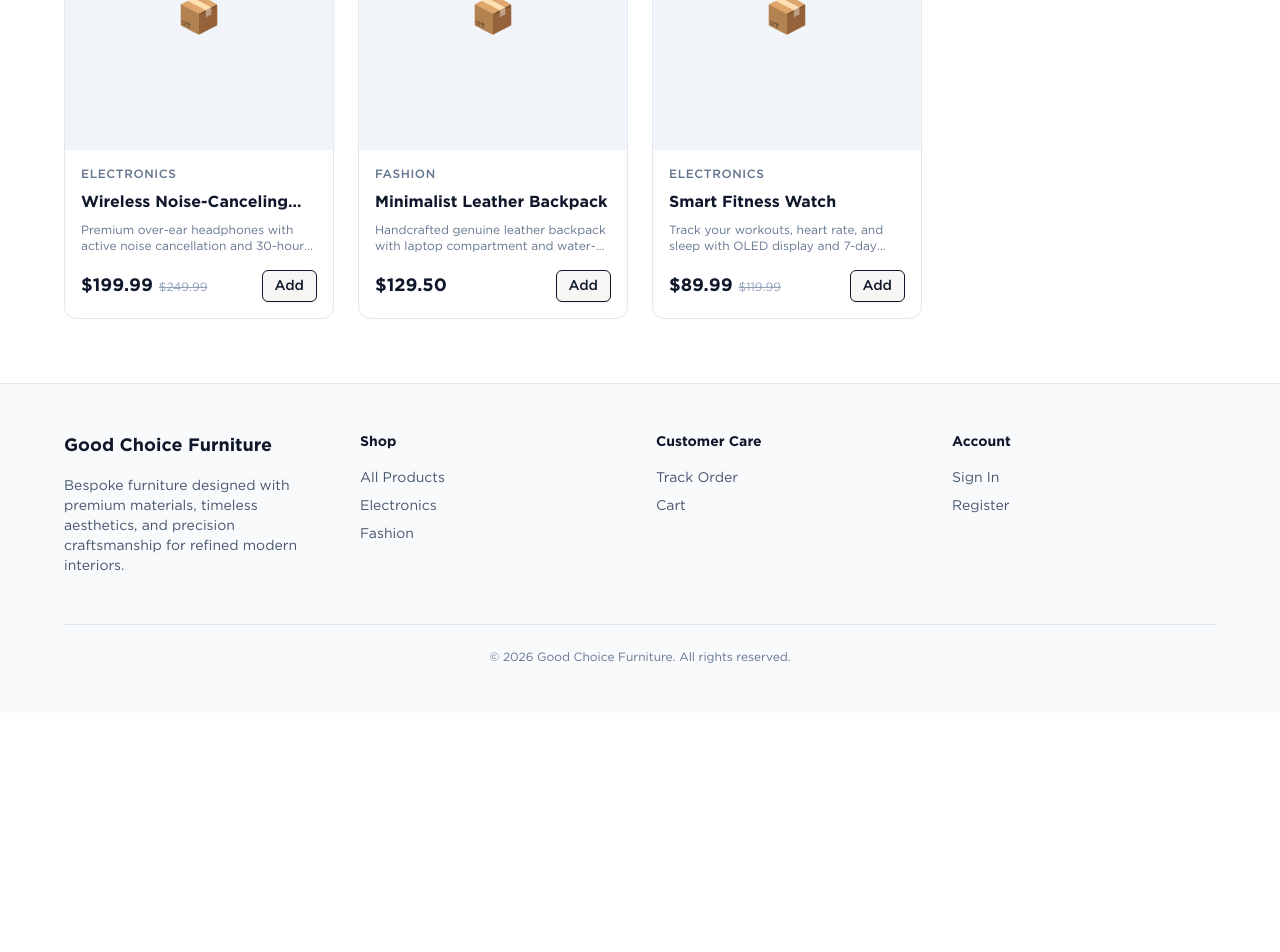
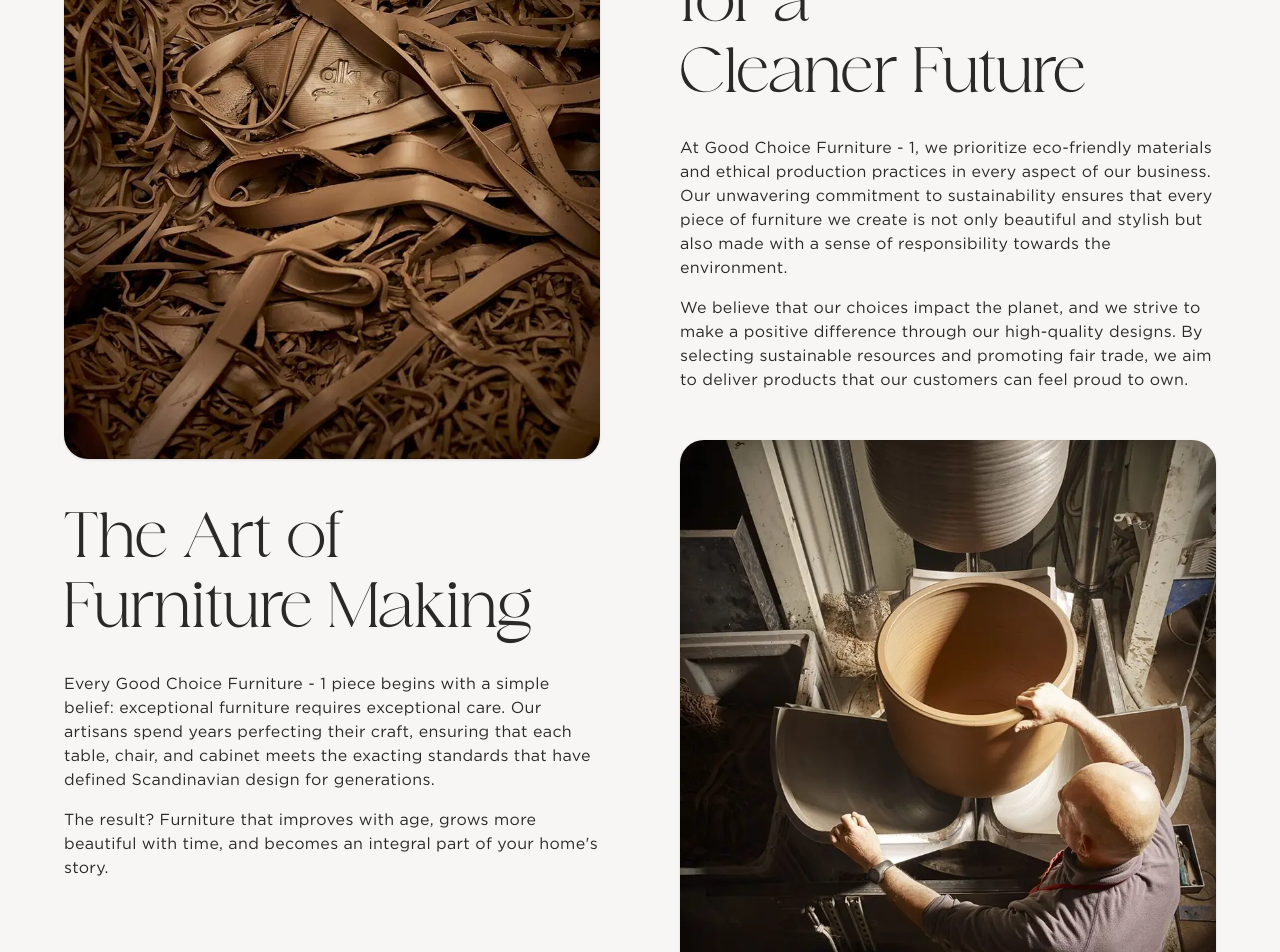
Before and after one commit to Nurit-Ltd/good-choice, a Next.js app: page / in a window 1280 px wide. Shown: the part 1760-2712 px from the top of the page. Before the commit the page ends 2473 px from the top, so only its background shows below. Built offline with nearby package versions, Linux system fonts and the light colour scheme.

Commit message:
feat: add MadeFurniture component and integrate it into the home page

```diff
--- a/src/app/page.tsx
+++ b/src/app/page.tsx
@@ -1,4 +1,5 @@
 import { Banner } from "@/components/features/home/Banner";
+import { MadeFurniture } from "@/components/features/home/MadeFurniture";
 import { ShopByRoom } from "@/components/features/home/ShobByRoom";
 import { ProductGrid } from "@/components/features/products/ProductGrid";
 import { getProducts } from "@/services/productService";
@@ -18,6 +19,9 @@ export default async function Home() {
       {/* Shop By Room Section */}
       <ShopByRoom />
 
+      {/* Made Furniture Craftsmanship Section */}
+      <MadeFurniture />
+
       {/* Featured Products */}
       <section className="container space-y-8">
         <div className="flex items-end justify-between">
--- /dev/null
+++ b/src/components/features/home/MadeFurniture.tsx
@@ -0,0 +1,73 @@
+import Image from "next/image";
+
+export function MadeFurniture() {
+  return (
+    <section className="w-full py-16 sm:py-20 lg:py-28 bg-[#F8F6F4]">
+      <div className="container mx-auto px-4 sm:px-6 lg:px-8">
+        <div className="grid grid-cols-1 lg:grid-cols-2 gap-12 lg:gap-16 xl:gap-20 items-start">
+          {/* Left Column: Image Top -> Text Bottom */}
+          <div className="flex flex-col gap-8 lg:gap-12">
+            {/* Top Image: Art of Furniture */}
+            <div className="relative w-full h-95 sm:h-120 lg:h-139.5 rounded-2xl lg:rounded-3xl overflow-hidden group shadow-sm">
+              <Image
+                src="/images/home/furniture-made-process/art-furniture.webp"
+                alt="The Art of Furniture Making craft material"
+                fill
+                priority
+                className="object-cover transition-transform duration-700 ease-out group-hover:scale-105"
+              />
+            </div>
+
+            {/* Bottom Content: The Art of Furniture Making */}
+            <div className="flex flex-col gap-4 sm:gap-6">
+              <h2 className="font-heading text-3xl sm:text-4xl lg:text-[64px] font-normal leading-[110%] tracking-[-0.64px] text-grey-950" style={{ color: "var(--color-grey-950, #292929)" }}>
+                The Art of <br className="hidden sm:inline" />
+                Furniture Making
+              </h2>
+
+              <div className="font-body text-sm sm:text-[16px] font-normal leading-[150%] tracking-[0.32px] text-grey-950/85 space-y-4" style={{ color: "var(--color-grey-950, #292929)" }}>
+                <p>
+                  Every Good Choice Furniture - 1 piece begins with a simple belief: exceptional furniture requires exceptional care. Our artisans spend years perfecting their craft, ensuring that
+                  each table, chair, and cabinet meets the exacting standards that have defined Scandinavian design for generations.
+                </p>
+                <p>The result? Furniture that improves with age, grows more beautiful with time, and becomes an integral part of your home&apos;s story.</p>
+              </div>
+            </div>
+          </div>
+
+          {/* Right Column: Text Top -> Image Bottom */}
+          <div className="flex flex-col gap-8 lg:gap-12">
+            {/* Top Content: Made with Care for a Cleaner Future */}
+            <div className="flex flex-col gap-4 sm:gap-6">
+              <h2 className="font-heading text-3xl sm:text-4xl lg:text-[64px] font-normal leading-[110%] tracking-[-0.64px] text-grey-950" style={{ color: "var(--color-grey-950, #292929)" }}>
+                Made with Care for a <br className="hidden sm:inline" />
+                Cleaner Future
+              </h2>
+
+              <div className="font-body text-sm sm:text-[16px] font-normal leading-[150%] tracking-[0.32px] text-grey-950/85 space-y-4" style={{ color: "var(--color-grey-950, #292929)" }}>
+                <p>
+                  At Good Choice Furniture - 1, we prioritize eco-friendly materials and ethical production practices in every aspect of our business. Our unwavering commitment to sustainability
+                  ensures that every piece of furniture we create is not only beautiful and stylish but also made with a sense of responsibility towards the environment.
+                </p>
+                <p>
+                  We believe that our choices impact the planet, and we strive to make a positive difference through our high-quality designs. By selecting sustainable resources and promoting fair
+                  trade, we aim to deliver products that our customers can feel proud to own.
+                </p>
+              </div>
+            </div>
+
+            {/* Bottom Image: Artisan at work */}
+            <div className="relative w-full h-95 sm:h-120 lg:h-139.5 rounded-2xl lg:rounded-3xl overflow-hidden group shadow-sm">
+              <Image
+                src="/images/home/furniture-made-process/made-furniture.webp"
+                alt="Artisan making furniture in workshop"
+                fill
+                className="object-cover transition-transform duration-700 ease-out group-hover:scale-105"
+              />
+            </div>
+          </div>
+        </div>
+      </div>
+    </section>
+  );
+}
```
Also changed, not shown: public/images/home/furniture-made-process/art-furniture.webp (added), public/images/home/furniture-made-process/made-furniture.webp (added).
